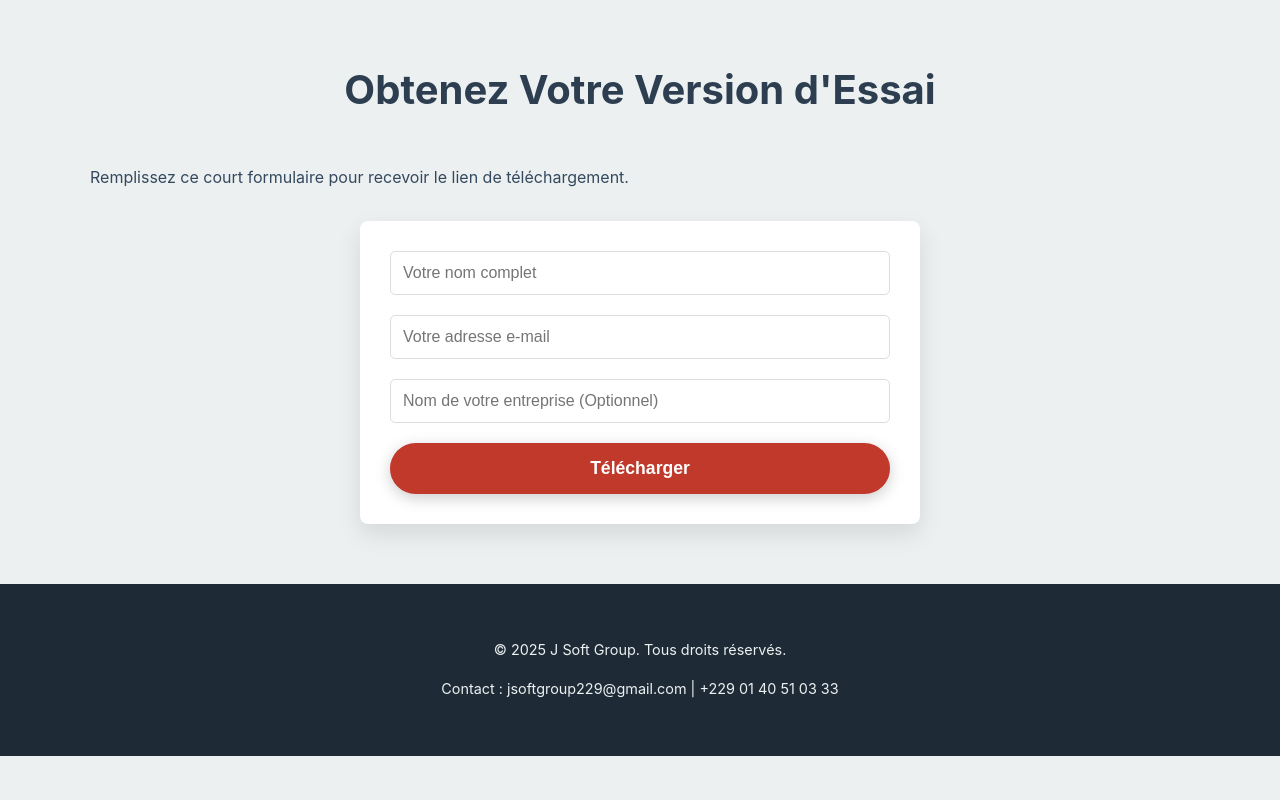
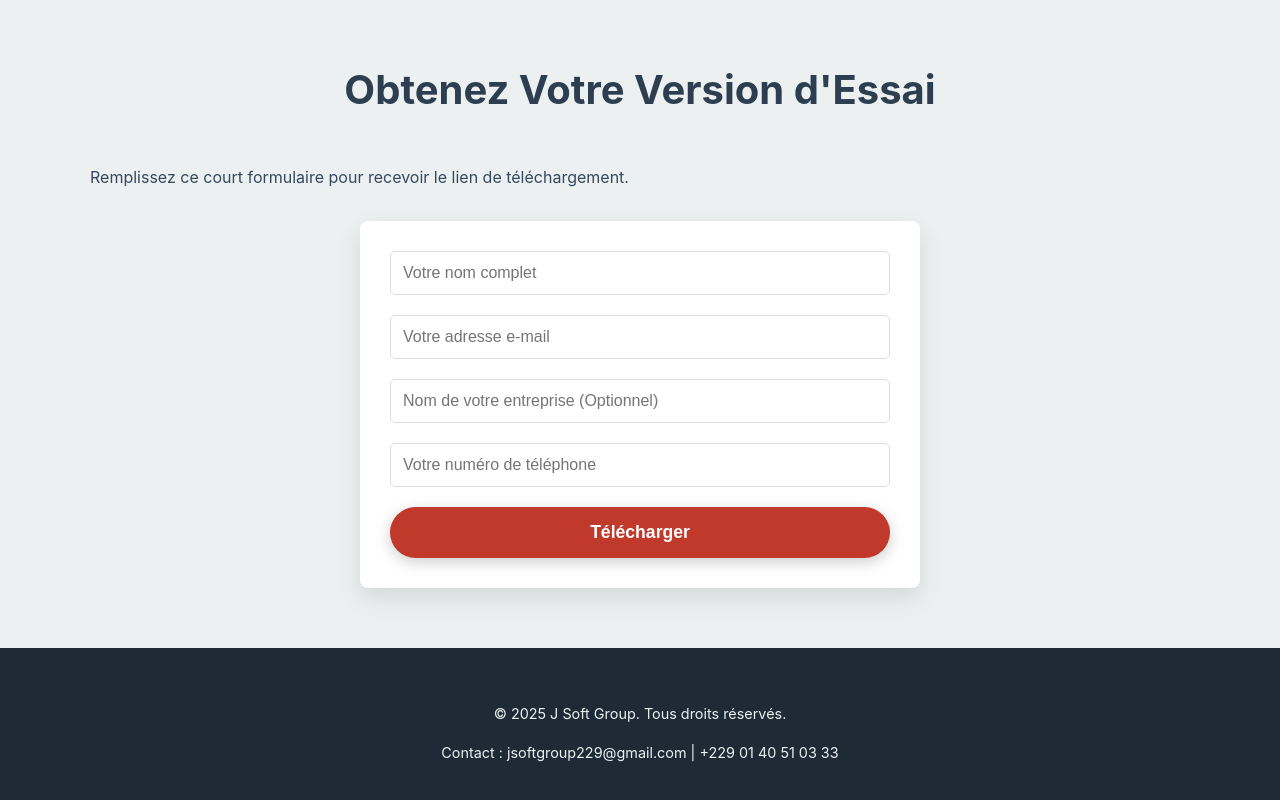
Before and after one commit to JosueSabilakou/Jsoftgroup, a plain HTML site: page index.html in a window 1280 px wide. Shown: the part 2573-3373 px from the top of the page. Before the commit the page ends 3329 px from the top, so only its background shows below. Drawn offline with Linux system fonts and the light colour scheme.

Commit message:
Version 3 landing page

```diff
--- a/index.html
+++ b/index.html
@@ -117,6 +117,9 @@
             <div class="form-group">
                 <input type="text" id="entreprise" name="entreprise" placeholder="Nom de votre entreprise (Optionnel)">
             </div>
+            <div class="form-group">
+                <input type="text" id="contact" name="contact" placeholder="Votre numéro de téléphone">
+            </div>
             <button type="submit" class="cta-button">Télécharger</button>
         </form>
         <!-- FIN DU NOUVEAU FORMULAIRE -->
```
